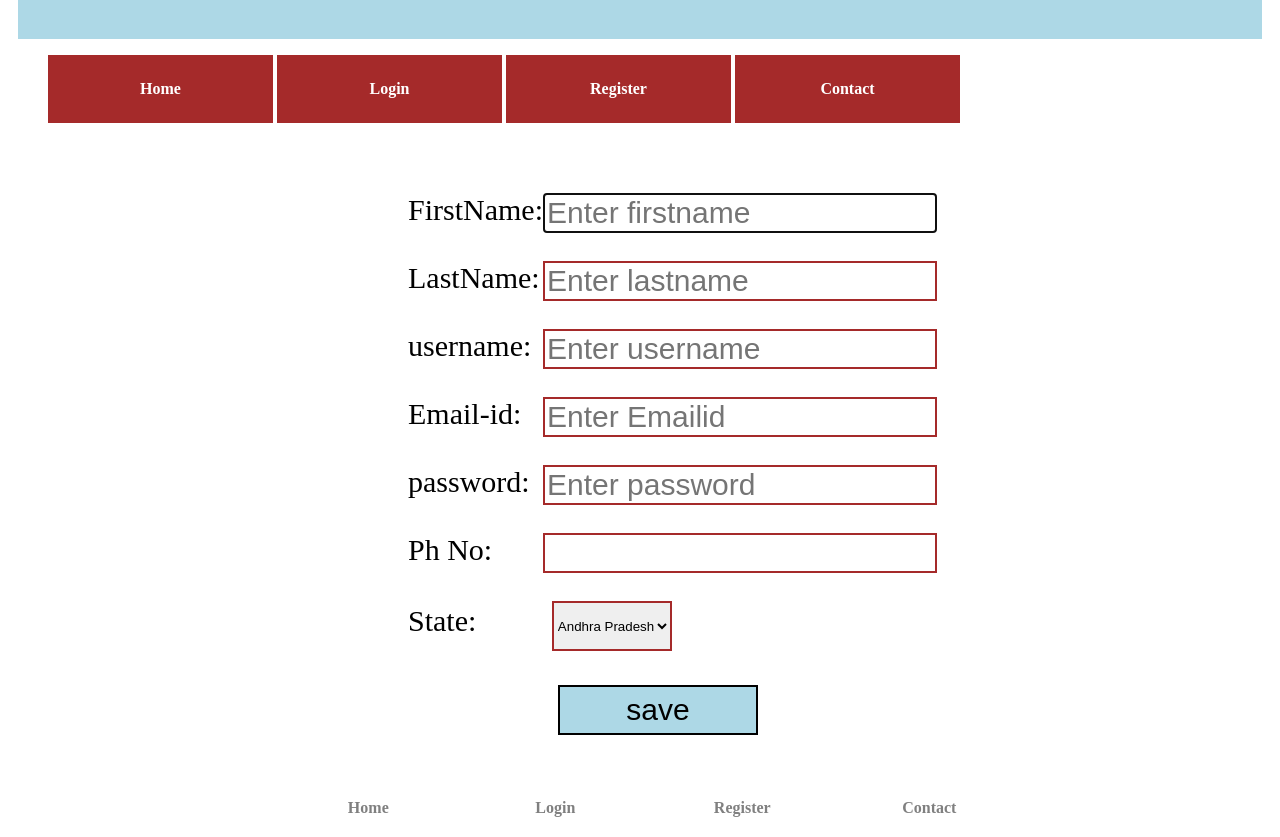
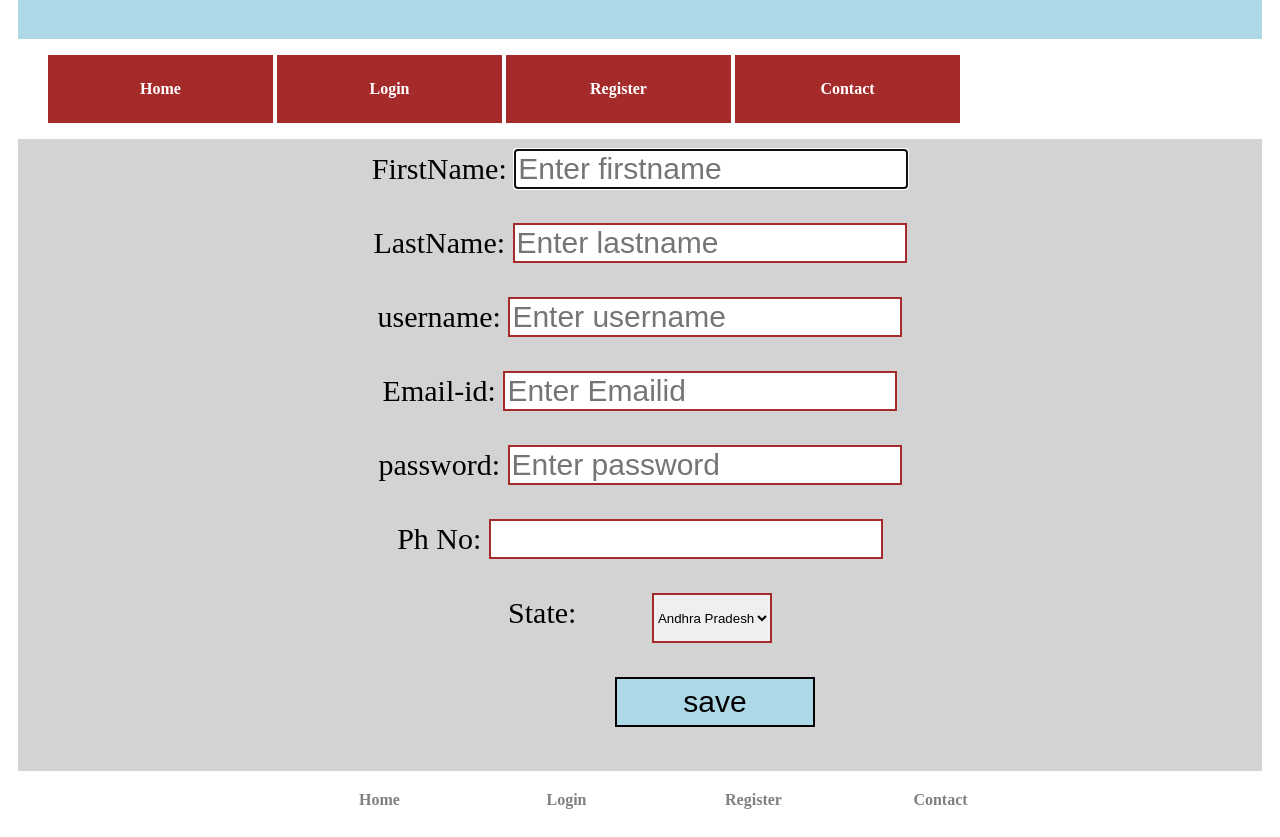
Before and after one commit to subashpenneru/practice, a plain HTML site: page register.html in a window 1280 px wide. Shown: the part 71-908 px from the top of the page. Drawn offline with Linux system fonts and the light colour scheme.

Commit message:
update css file

```diff
--- a/css/style.css
+++ b/css/style.css
@@ -30,24 +30,20 @@ a:link, a:visited {
 .headnav nav a:hover {
   background-color: black;
 }
-.logSection {
-  position: absolute;
-  width: 1042px;
-  top: 214px;
+form {
+  position: relative;
+  margin: 10px;
+  padding: 10px;
+  background-color: lightgrey;
+  text-align: center;
 }
-.logSection form {
-  position: absolute;
-  left: 400px;
-  top: 50px;
-}
-.logSection form input, .logSection form {
+form input, form {
   font-size: 30px;
 }
-.logSection form input[type = text], .logSection form input[type=password], .logSection form input[type=email]{
+form input[type = text], form input[type=password], form input[type=email]{
   border: 2px solid brown;
-  float: right;
 }
-.logSection form input[type=submit] {
+form input[type=submit] {
   width: 200px;
   height: 50px;
   background-color: lightblue;
@@ -55,27 +51,26 @@ a:link, a:visited {
   margin-left: 150px;
   cursor: pointer;
 }
-.logSection form select {
+form select {
   width: 120px;
   height: 50px;
   margin-left: 68px;
   border: 2px solid brown;
 }
-.footer {
-  position: absolute;
-  top: 850px;
-  width: 97%;
+footer {
+  position: relative;
+
 }
-.footer footer {
+footer {
   text-align: center;
 }
-.footer footer nav a:link, .footer footer nav a:visited {
+footer nav a:link, footer nav a:visited {
   display: inline-block;
   text-align: center;
   width: 175px;
   padding: 4px;
   color: grey;
 }
-.footer footer nav a:hover {
+footer nav a:hover {
   color: black;
 }
--- a/register.html
+++ b/register.html
@@ -23,7 +23,6 @@
           </ul>
       </nav>
     </div>
-    <section class="logSection">
       <form class="" action="register.php" method="post">
         FirstName: <input type="text" name="fname" placeholder="Enter firstname" required autofocus></br></br>
         LastName: <input type="text" name="lname" required placeholder="Enter lastname"></br></br>
@@ -41,8 +40,6 @@
         </select></br></br>
         <input type="submit" name="submit" value="save"></br></br>
       </form>
-    </section>
-    <div class="footer">
       <footer>
         <nav>
           <ul>
@@ -53,7 +50,6 @@
           </ul>
         </nav>
       </footer>
-    </div>
 </body>
 
 </html>
```
Also changed, not shown: index.html (+0 -2 lines), login.html (+0 -4 lines).
